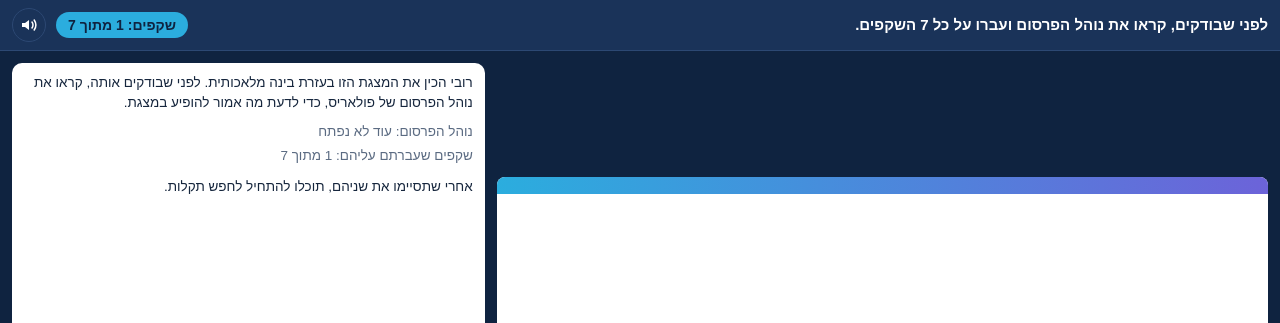
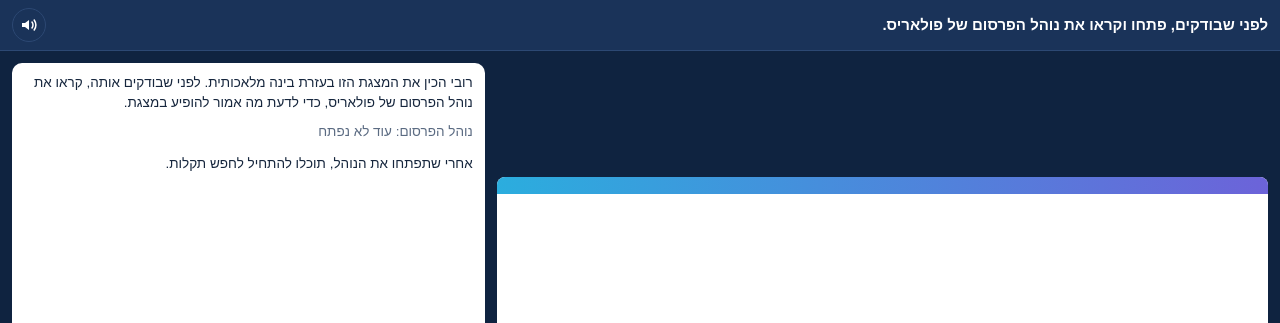
Before and after one commit to nofarg8/Broken-slides-Amit-AI, a plain HTML site: page index.html in a window 1280 px wide. Shown: the top 323 px of the page. Drawn offline with Linux system fonts and the light colour scheme.

Commit message:
Start the search as soon as the procedure is opened
Co-Authored-By: Claude Fable 5.2 <noreply@anthropic.com>

```diff
--- a/index.html
+++ b/index.html
@@ -356,7 +356,7 @@ const LINES = [
 ];
 
 const GUIDES = [
-  'לפני שבודקים, קראו את נוהל הפרסום ועברו על כל 7 השקפים.',
+  'לפני שבודקים, פתחו וקראו את נוהל הפרסום של פולאריס.',
   'במצגת של רובי מסתתרות 7 תקלות. מצאו לפחות 3. לחצו על המקום המדויק בשקף שבו משהו לא בסדר.',
   'לכל תקלה שמצאתם, מצאו את השורה שהייתה חסרה בפרומפט של רובי.',
   'סיימתם. עכשיו אתם יודעים מה בודקים במצגת, ומאיפה מגיעות התקלות.'
@@ -479,8 +479,7 @@ function say(html, scroll){
 function updateBar(){
   $('guide').textContent = GUIDES[S.stage];
   const c = $('counter');
-  c.hidden = S.stage === 3;
-  if (S.stage === 0) c.textContent = 'שקפים: ' + S.visited.size + ' מתוך 7';
+  c.hidden = S.stage === 3 || S.stage === 0;
   if (S.stage === 1) c.textContent = 'נמצאו ' + count(S.found) + ' מתוך 7 (כדי להמשיך: לפחות ' + MIN_FOUND + ')';
   if (S.stage === 2){
     const need = ORDER.filter(needsMatch);
@@ -532,14 +531,14 @@ function renderChecklist(){
 }
 
 /* ===== שלב 0 ===== */
-function introReady(){ return S.procOpened && S.visited.size === 7; }
+function introReady(){ return S.procOpened; }
 function renderIntro(warn){
   say('<p>רובי הכין את המצגת הזו בעזרת בינה מלאכותית. לפני שבודקים אותה, קראו את נוהל הפרסום של פולאריס, כדי לדעת מה אמור להופיע במצגת.</p>' +
     '<ul class="status">' +
     '<li class="' + (S.procOpened ? 'done' : '') + '">נוהל הפרסום: ' + (S.procOpened ? 'נקרא' : 'עוד לא נפתח') + '</li>' +
-    '<li class="' + (S.visited.size === 7 ? 'done' : '') + '">שקפים שעברתם עליהם: ' + S.visited.size + ' מתוך 7</li></ul>' +
-    (warn ? '<p class="note warnn">קודם קראו את נוהל הפרסום ועברו על כל השקפים. בלי לדעת מה אמור להופיע במצגת, אי אפשר לדעת מה לא בסדר.</p>'
-          : '<p>אחרי שתסיימו את שניהם, תוכלו להתחיל לחפש תקלות.</p>'));
+    '</ul>' +
+    (warn ? '<p class="note warnn">קודם פתחו וקראו את נוהל הפרסום. בלי לדעת מה אמור להופיע במצגת, אי אפשר לדעת מה לא בסדר.</p>'
+          : '<p>אחרי שתפתחו את הנוהל, תוכלו להתחיל לחפש תקלות.</p>'));
 }
 /* החיפוש מתחיל מעצמו כשהנוהל נקרא וכל השקפים נצפו */
 function checkIntro(){
@@ -551,7 +550,7 @@ function checkIntro(){
 function startSearch(){
   S.stage = 1;
   showStage(); renderSlide();
-  say('<p class="note okn">קראתם את הנוהל ועברתם על כל השקפים. עכשיו אפשר לחפש תקלות.</p><p>לחצו על המקום המדויק בשקף שבו משהו לא בסדר. אפשר לדפדף בין השקפים ולפתוח את הנוהל בכל רגע.</p>');
+  say('<p class="note okn">פתחתם את נוהל הפרסום. עכשיו אפשר לחפש תקלות.</p><p>לחצו על המקום המדויק בשקף שבו משהו לא בסדר. אפשר לדפדף בין השקפים ולפתוח את הנוהל בכל רגע.</p>');
 }
 
 /* ===== שלב 1 ===== */
```
